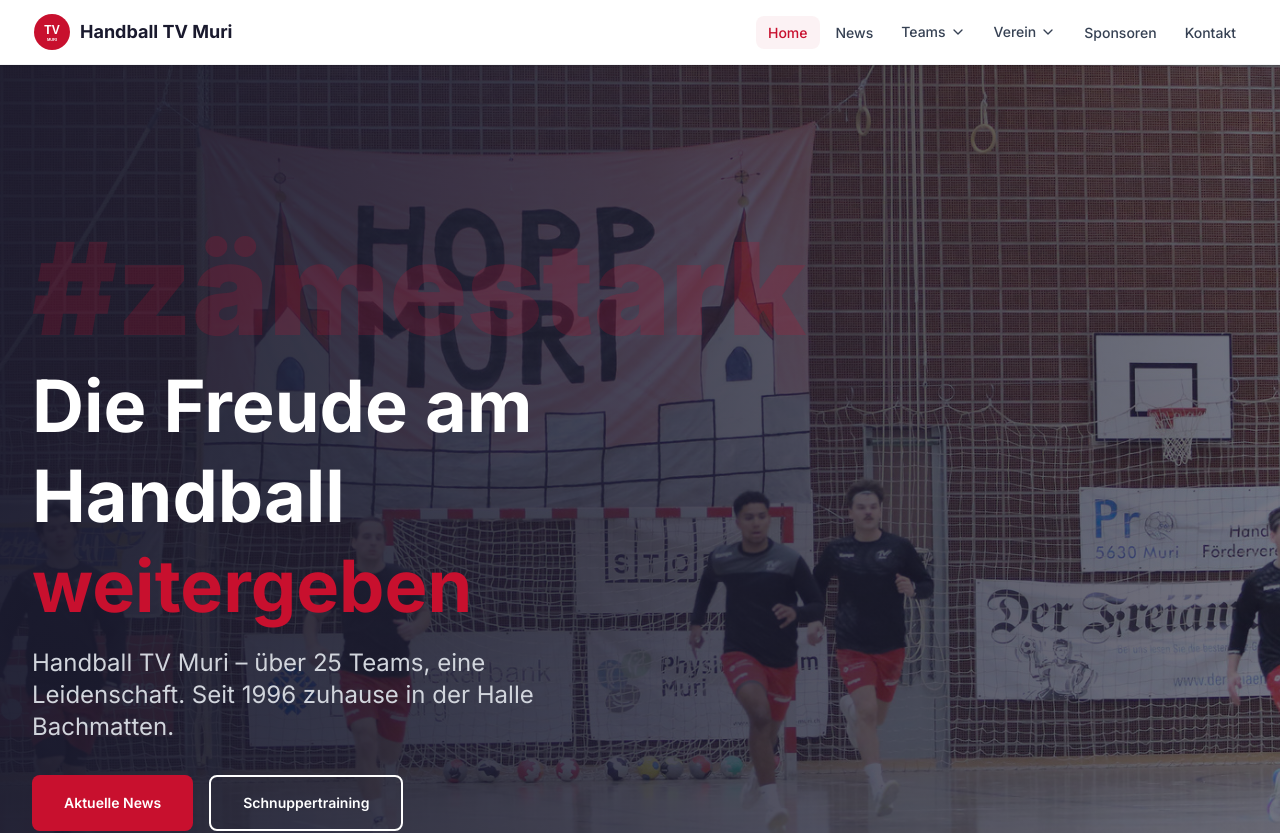
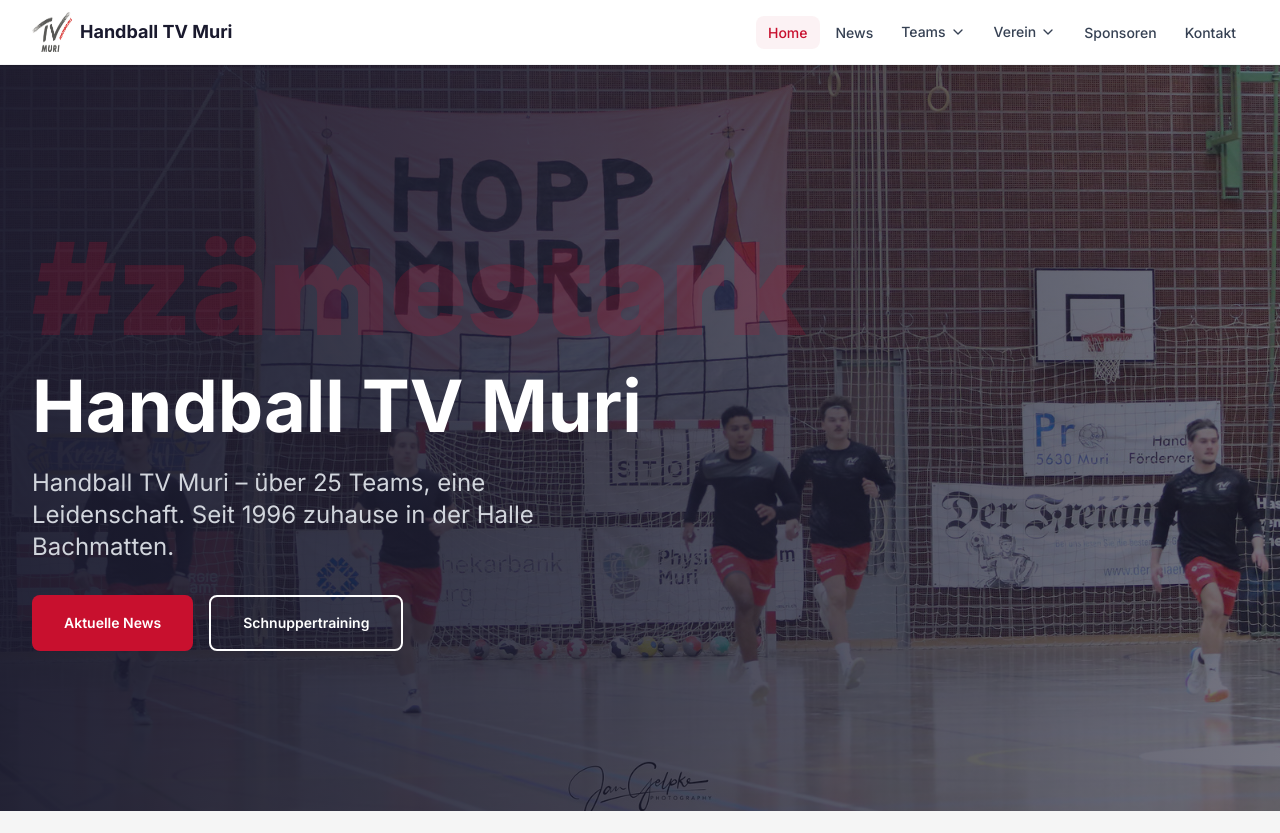
Before and after one commit to noelangehrn/tvmuri-website, a Next.js app: page / in a window 1280 px wide. Shown: the top 833 px of the page. Built offline with nearby package versions, Linux system fonts and the light colour scheme.

Commit message:
Replace placeholder logo with official TV Muri logo, remove slogan from hero

```diff
--- a/src/components/layout/Footer.tsx
+++ b/src/components/layout/Footer.tsx
@@ -12,7 +12,7 @@ export default function Footer() {
         <div className="grid grid-cols-1 md:grid-cols-3 gap-8">
           <div>
             <div className="flex items-center gap-3 mb-4">
-              <Image src="/images/logo.svg" alt="TV Muri" width={40} height={40} className="w-10 h-10 brightness-0 invert" />
+              <Image src="/images/logo.jpg" alt="TV Muri" width={40} height={40} className="w-10 h-10 brightness-0 invert" />
               <span className="text-xl font-bold">Handball TV Muri</span>
             </div>
             <p className="text-gray-400 text-sm">Handballbegeisterung seit 1996. Wir leben den Handballsport in Muri und der Region Freiamt.</p>
--- a/src/components/layout/Navbar.tsx
+++ b/src/components/layout/Navbar.tsx
@@ -55,7 +55,7 @@ export default function Navbar() {
         <div className="max-w-7xl mx-auto px-4 sm:px-6 lg:px-8">
           <div className="flex items-center justify-between h-14 sm:h-16">
             <Link href="/" className="flex items-center gap-2 shrink-0">
-              <Image src="/images/logo.svg" alt="TV Muri" width={36} height={36} className="w-9 h-9 sm:w-10 sm:h-10" />
+              <Image src="/images/logo.jpg" alt="TV Muri" width={36} height={36} className="w-9 h-9 sm:w-10 sm:h-10" />
               <span className="text-base sm:text-lg font-bold text-secondary">Handball TV Muri</span>
             </Link>
 
--- a/src/components/sections/HeroSection.tsx
+++ b/src/components/sections/HeroSection.tsx
@@ -11,7 +11,7 @@ export default function HeroSection() {
         <div className="max-w-2xl">
           <span className="inline-block text-5xl sm:text-7xl lg:text-9xl font-black text-primary/20 leading-none mb-2 select-none">#zämestark</span>
           <h1 className="text-4xl sm:text-5xl lg:text-7xl font-bold text-white mb-4 leading-tight">
-            Die Freude am Handball <span className="text-primary">weitergeben</span>
+            Handball TV Muri
           </h1>
           <p className="text-lg sm:text-xl lg:text-2xl text-gray-300 mb-8 max-w-xl">
             Handball TV Muri – über 25 Teams, eine Leidenschaft. Seit 1996 zuhause in der Halle Bachmatten.
```
Also changed, not shown: public/images/logo.jpg (added), public/images/logo.svg (deleted).
